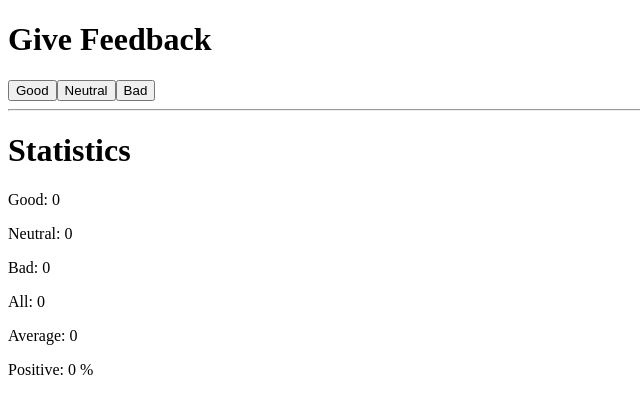
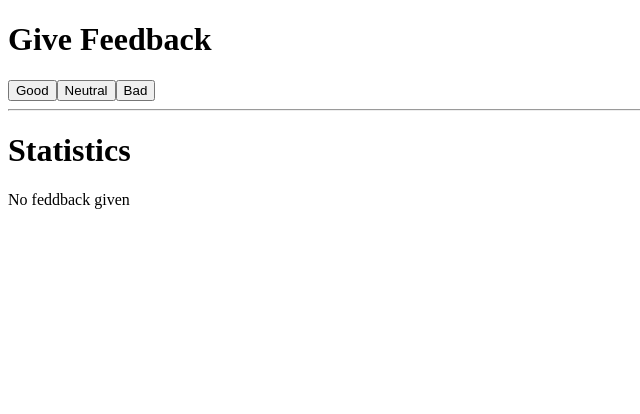
Before and after one commit to fr4nkd3v/full-stack-open-course, a React (Vite) app in the folder part1/unicafe/: page / in a window 1280 px wide. Shown: the top 414 px of the page, without its empty margins (0-640 px from the left). Built offline with nearby package versions, Linux system fonts and the light colour scheme.

Commit message:
chore: exercise 1.9 - unicafe

```diff
--- a/part1/unicafe/src/App.jsx
+++ b/part1/unicafe/src/App.jsx
@@ -2,11 +2,14 @@ import { useState } from 'react'
 
 function Statistics ({ good, neutral, bad }) {
   let all = 0, average = 0, positive = 0
-  if (!(good === 0 && neutral === 0 & bad === 0)) {
+  const isThereFeedback = (good > 0 || neutral > 0 || bad > 0)
+  if (isThereFeedback) {
     all = good + neutral + bad
     average = ((good * 1) + (bad * -1)) / all
     positive = good / all * 100
   }
+
+  if (isThereFeedback) {
     return (
       <div>
         <h1>Statistics</h1>
@@ -18,6 +21,14 @@ function Statistics ({ good, neutral, bad }) {
         <p>Positive: {positive} %</p>
       </div>
     )
+  } else {
+    return (
+      <div>
+        <h1>Statistics</h1>
+        <p>No feddback given</p>
+      </div>
+    )
+  }
 }
 
 function App() {
```
Also changed, not shown: 1 other file (tests, documents, lock files or other folders). Lines whose indentation alone changed are shown as unchanged.
